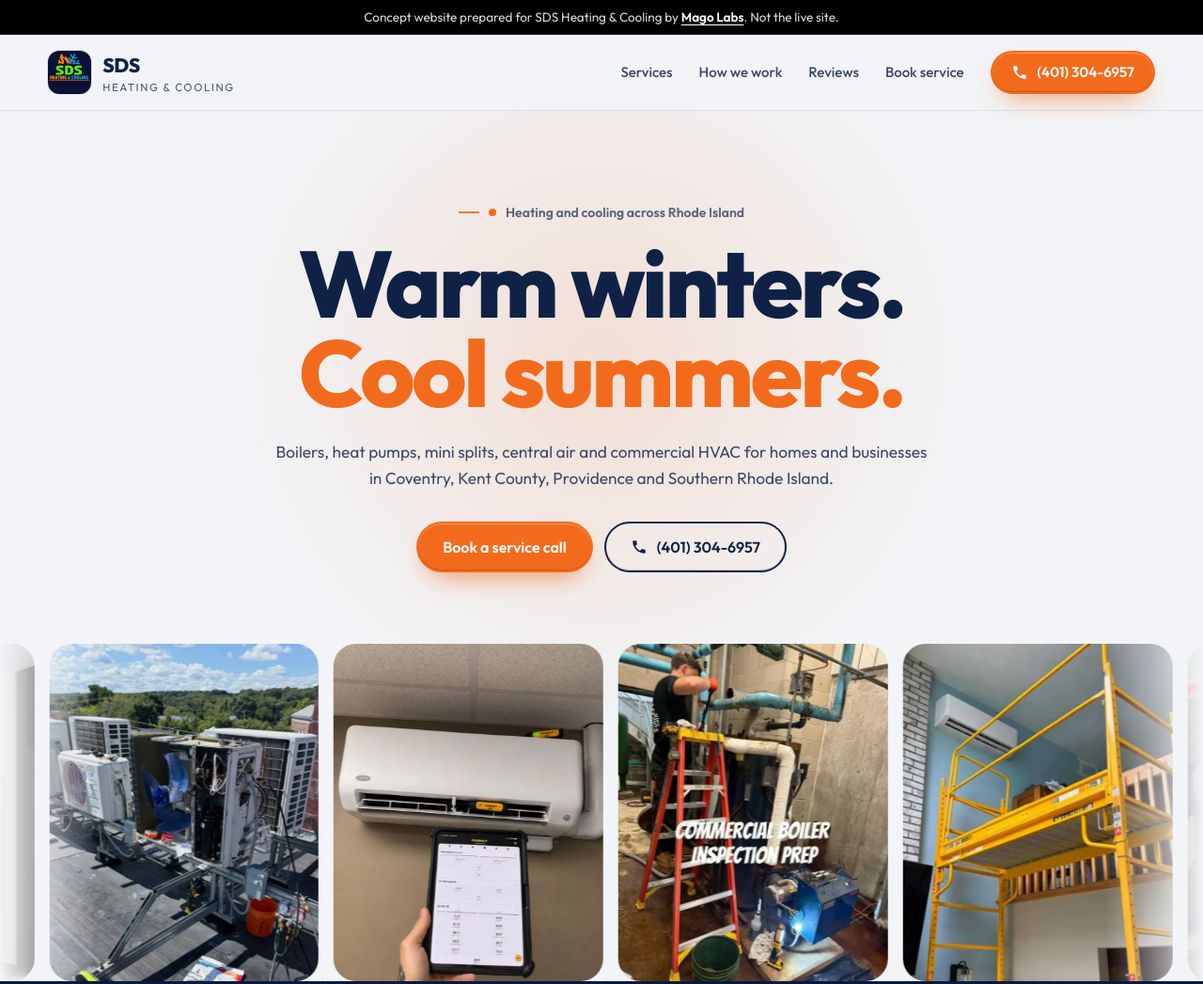
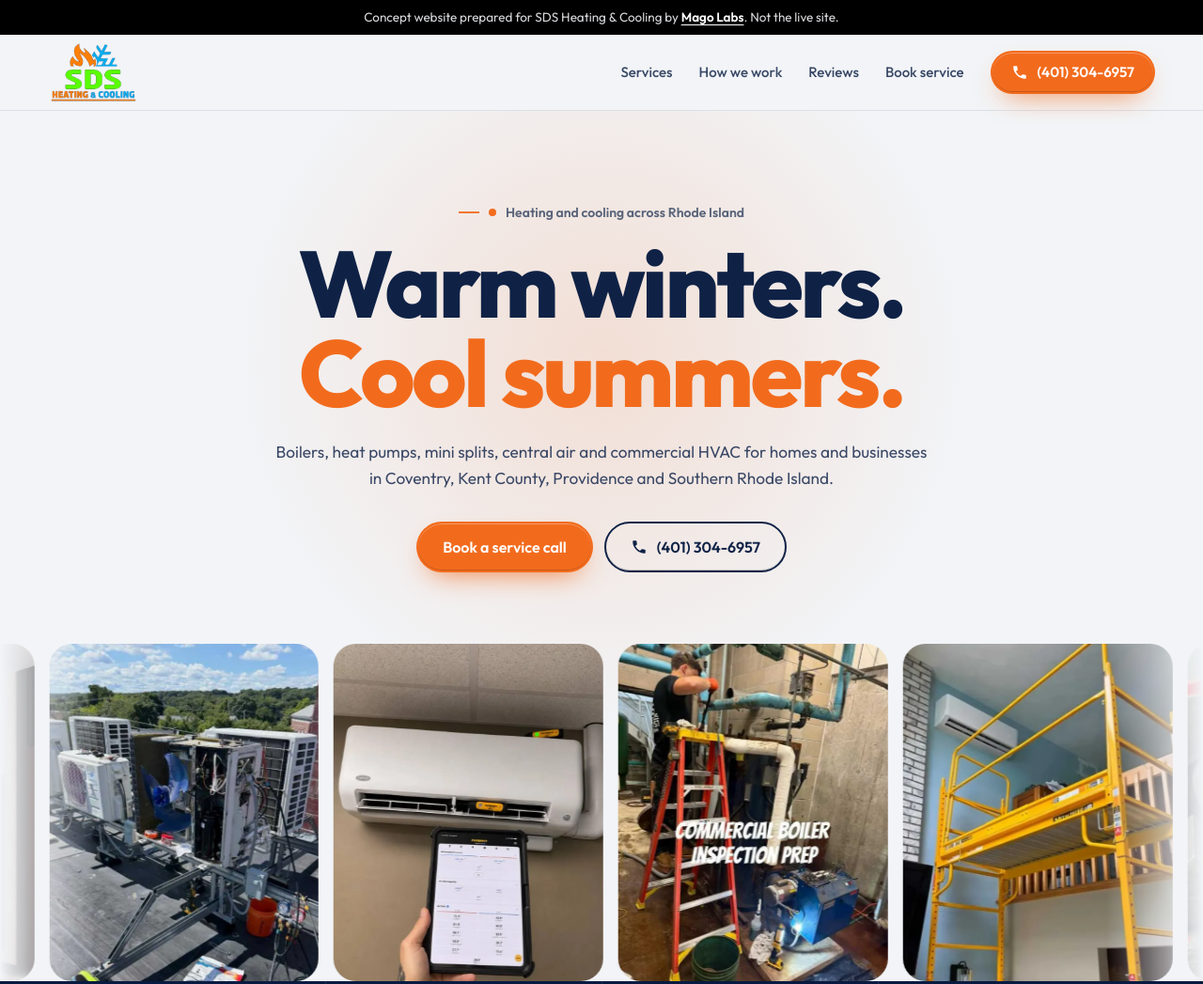
Before and after one commit to burhan-netizen/sdsheating, a plain HTML site: page index.html in a window 1280 px wide. Shown: the top 1047 px of the page at 94% size. Drawn offline with Linux system fonts and the light colour scheme.

Commit message:
Add real logo, transparent and upscaled
Co-Authored-By: Claude Opus 5.5 <noreply@anthropic.com>
Claude-Session: https://claude.ai/code/session_017oGPB4pxAnLVUydoLHrput

```diff
--- a/index.html
+++ b/index.html
@@ -63,6 +63,7 @@ header.scrolled{box-shadow:0 10px 30px -18px rgba(0,0,0,.45)}
 .hbar{display:flex;align-items:center;gap:22px;height:80px;transition:height .3s var(--ease)}
 header.scrolled .hbar{height:66px}
 .brand{display:flex;align-items:center;text-decoration:none;flex:none}
+.tlogo{width:auto;display:block;transition:height .3s}.tflogo{height:110px;width:auto;display:block}.tfpill{display:inline-block;background:#fff;border-radius:18px;padding:14px 18px}.fgrid .tflogo,.fgrid .tfpill{margin-bottom:18px}
 .brandrow{display:flex;align-items:center;gap:12px}.lbadge{width:46px;height:46px;border-radius:12px;object-fit:cover;flex:none;box-shadow:0 0 0 1px rgba(0,0,0,.08)}.lbadge.round{border-radius:50%}.lbadge.big{width:84px;height:84px;border-radius:20px}.lbadge.round.big{border-radius:50%}header.scrolled .lbadge{width:40px;height:40px}.lpill{display:inline-flex;align-items:center;background:#fff;border-radius:12px;padding:7px 12px;box-shadow:0 0 0 1px rgba(0,0,0,.08)}.lpill img{height:34px;width:auto}.lpill.big{padding:12px 18px}.lpill.big img{height:56px}
 .brandimg{height:56px;width:auto;transition:height .3s var(--ease)}
 header.scrolled .brandimg{height:45px}
@@ -322,7 +323,7 @@ footer ul{list-style:none;margin:0;padding:0;display:grid;gap:8px}
 <body>
 <div class="demo" role="note">Concept website prepared for SDS Heating &amp; Cooling by <a href="https://magolabs.in">Mago Labs</a>. Not the live site.</div>
 <div class="prog" aria-hidden="true"></div>
-<header id="hdr" class="hdr-light"><div class="wrap hbar"><a class="brand" href="#top" aria-label="SDS Heating &amp; Cooling, back to top"><span class="brandrow"><img class="lbadge" src="img/badge.webp" alt="SDS Heating &amp; Cooling logo" width="160" height="160"><span class="wordmark"><b>SDS</b><small>Heating &amp; Cooling</small></span></span></a>
+<header id="hdr" class="hdr-light"><div class="wrap hbar"><a class="brand" href="#top" aria-label="SDS Heating &amp; Cooling, back to top"><img class="tlogo" src="img/logo-sds.webp" alt="SDS Heating &amp; Cooling logo" width="600" height="423" style="height:68px"></a>
 <nav aria-label="Main"><a href="#services">Services</a><a href="#how">How we work</a><a href="#reviews">Reviews</a><a href="#quote">Book service</a></nav>
 <a class="btn btn-a hcall magnetic" href="tel:+14013046957"><svg viewBox="0 0 24 24" fill="currentColor" aria-hidden="true"><path d="M6.6 10.8a15.1 15.1 0 0 0 6.6 6.6l2.2-2.2a1 1 0 0 1 1-.25 11.4 11.4 0 0 0 3.6.57 1 1 0 0 1 1 1V20a1 1 0 0 1-1 1A17 17 0 0 1 3 4a1 1 0 0 1 1-1h3.5a1 1 0 0 1 1 1c0 1.25.2 2.45.57 3.57a1 1 0 0 1-.25 1z"/></svg><span class="t">(401) 304-6957</span></a>
 </div></header><main id="top">
@@ -390,7 +391,7 @@ footer ul{list-style:none;margin:0;padding:0;display:grid;gap:8px}
 <form id="qf" class="rv" novalidate><h3>Request service</h3><div><label for="f-name">Your name</label><input id="f-name" name="name" autocomplete="name" required><p class="err">Please add your name.</p></div><div><label for="f-phone">Phone</label><input id="f-phone" name="phone" type="tel" autocomplete="tel" inputmode="tel" required><p class="err">Please add a phone number so we can call you back.</p></div><div><label for="f-loc">Town</label><input id="f-loc" name="loc" autocomplete="address-level2"></div><div><label for="f-job">Service needed</label><select id="f-job" name="job"><option>Heating repair</option><option>Cooling repair</option><option>Mini split install</option><option>Heat pump</option><option>Boiler</option><option>Central air</option><option>Commercial HVAC</option><option>Maintenance</option></select></div><div class="full"><label for="f-msg">Tell us about the job</label><textarea id="f-msg" name="msg"></textarea></div><div class="full" style="display:flex;flex-wrap:wrap;gap:14px;align-items:center"><button class="btn btn-a" type="submit">Book a service call</button><span class="formnote">No obligation.</span></div><p class="ok" id="ok" role="status">Thanks! This is a concept site, so nothing was sent. On the live site your request goes straight to the SDS team.</p></form></div></section>
 <div class="wrap"><div class="final rv"><div><h2>Comfort you can count on, all year.</h2><p>Rhode Island heating and cooling, done properly.</p></div><div class="ctas"><a class="btn btn-dk" href="#quote">Book a service call</a><a class="btn btn-ghost" href="tel:+14013046957">(401) 304-6957</a></div></div></div>
 <footer id="foot"><div class="foot-aurora" aria-hidden="true"></div><div class="foot-giant" aria-hidden="true" style="--gsz:30vw">SDS</div><div class="wrap"><div class="fgrid"><div>
-<span class="brandrow"><img class="lbadge big" src="img/badge.webp" alt="SDS Heating &amp; Cooling logo" width="160" height="160"><span class="wordmark"><b>SDS</b><small>Heating &amp; Cooling</small></span></span>
+<img class="tflogo" src="img/logo-sds.webp" alt="SDS Heating &amp; Cooling logo" width="600" height="423">
 <p>Boilers, heat pumps, mini splits, central air and commercial HVAC across Rhode Island.</p></div>
 <div><h4>Services</h4><ul><li>Mini splits</li><li>Heat pumps</li><li>Boilers</li><li>Central air</li><li>Commercial HVAC</li><li>Refrigeration</li></ul></div>
 <div><h4>Contact</h4><ul><li><a href="tel:+14013046957">(401) 304-6957</a></li><li><a href="mailto:info@sdsheating.com">info@sdsheating.com</a></li><li>Coventry, RI</li></ul></div>
```
Also changed, not shown: img/badge.webp (deleted), img/logo-sds.webp (added).
